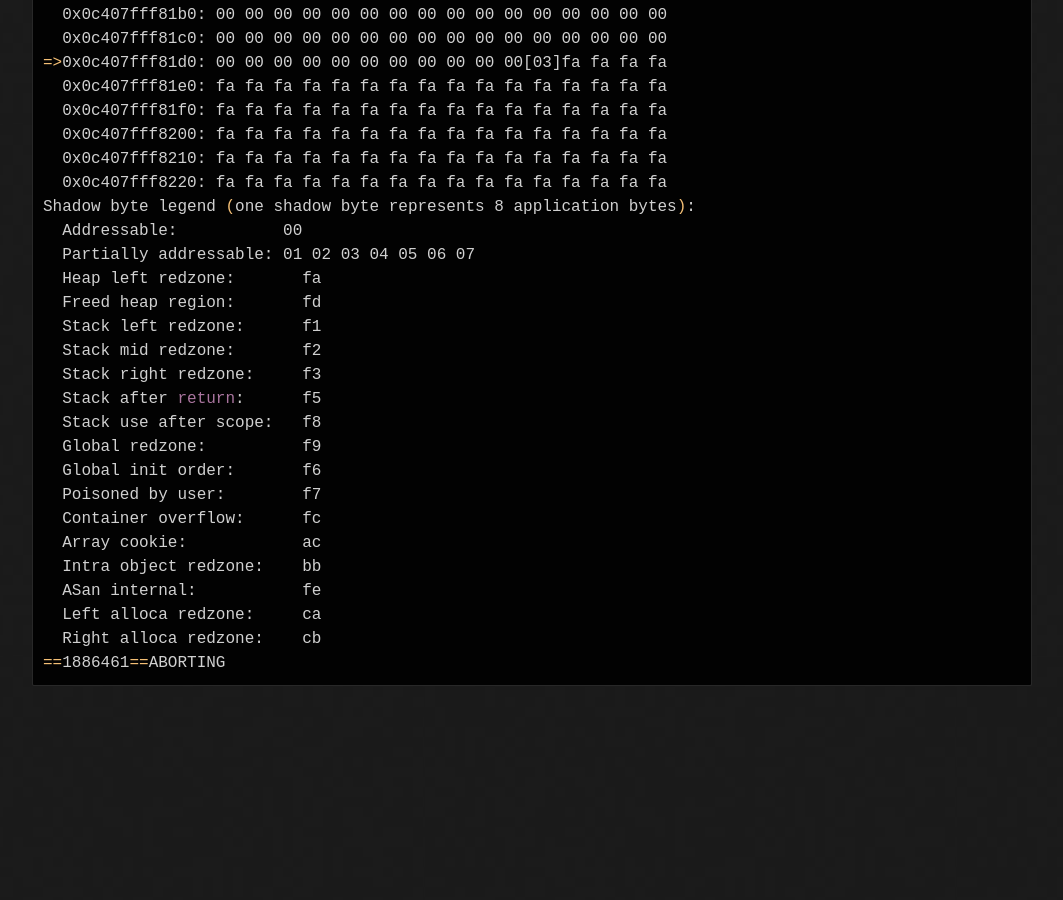
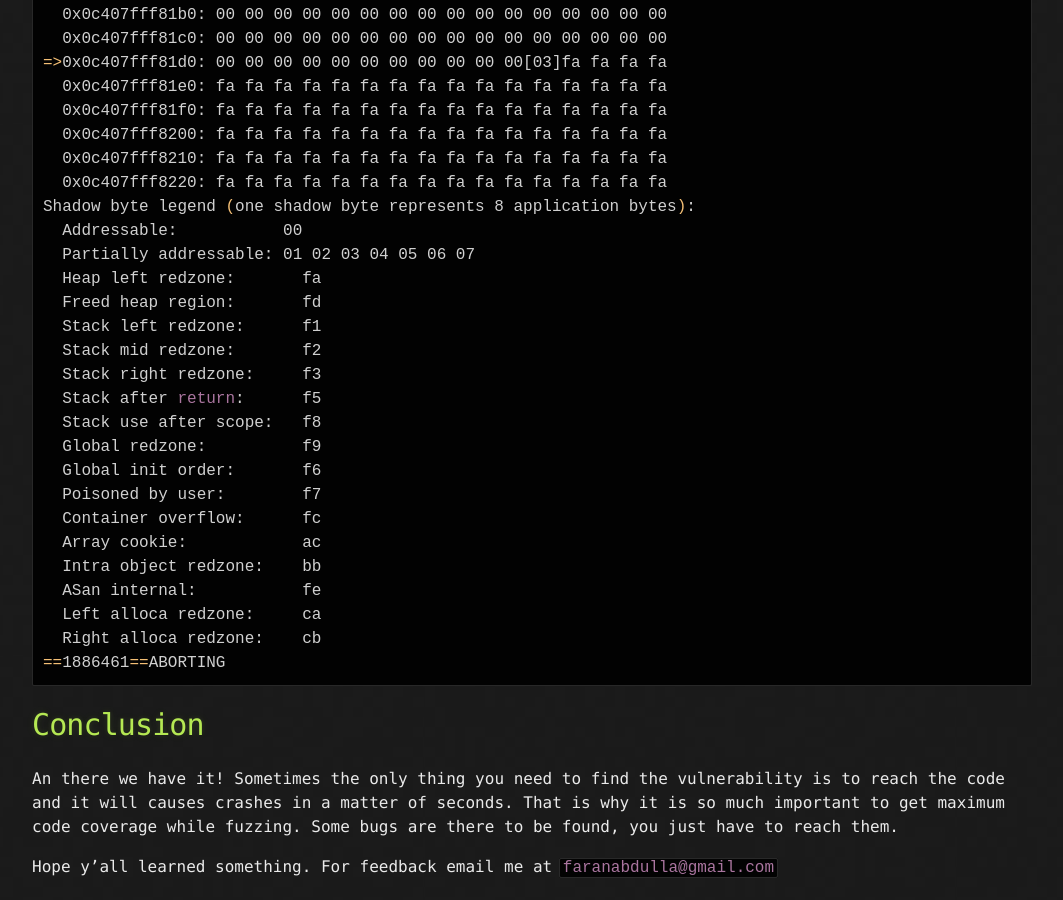
Before and after one commit to faran1512/faran1512.github.io, a Jekyll site: the page built from CVE-2020-35524_Analysis.md, in a window 1280 px wide and 900 px high, scrolled down 5196 px. Shown: the whole window, without its empty margins (108-1171 px from the left). Built offline with Jekyll 4.4.1, drawn with Linux system fonts in a browser that asks for light colours; our own code applies the rules of GitHub Pages for plain Markdown files; before the commit the page ends 5902 px from its top, so only the background shows below that.

Commit message:
blog post

````diff
--- a/CVE-2020-35524_Analysis.md
+++ b/CVE-2020-35524_Analysis.md
@@ -246,3 +246,9 @@ Shadow byte legend (one shadow byte represents 8 application bytes):
   Right alloca redzone:    cb
 ==1886461==ABORTING
 ```
+
+# Conclusion
+
+An there we have it! Sometimes the only thing you need to find the vulnerability is to reach the code and it will causes crashes in a matter of seconds. That is why it is so much important to get maximum code coverage while fuzzing. Some bugs are there to be found, you just have to reach them.
+
+Hope y'all learned something. For feedback email me at `faranabdulla@gmail.com`
````
